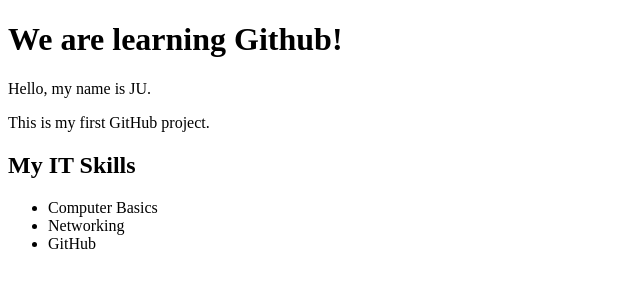
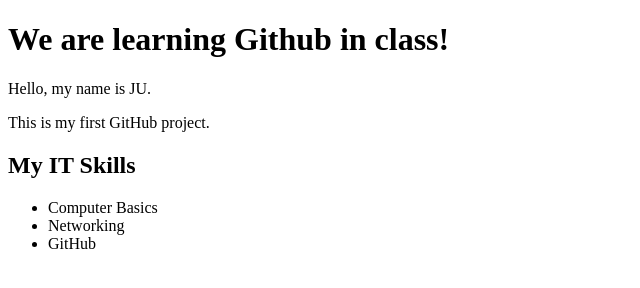
Before and after one commit to JollyMerrimack/test1, a plain HTML site: page index.html in a window 1280 px wide. Shown: the whole page, without its empty margins (0-640 px from the left). Drawn offline with Linux system fonts and the light colour scheme.

Commit message:
Update heading text in index.html

```diff
--- a/index.html
+++ b/index.html
@@ -5,7 +5,7 @@
   <title>My First IT Website</title>
 </head>
 <body>
-  <h1>We are learning Github!</h1>
+  <h1>We are learning Github in class!</h1>
   <p>Hello, my name is JU.</p>
   <p>This is my first GitHub project.</p>
   <h2>My IT Skills</h2>
```
